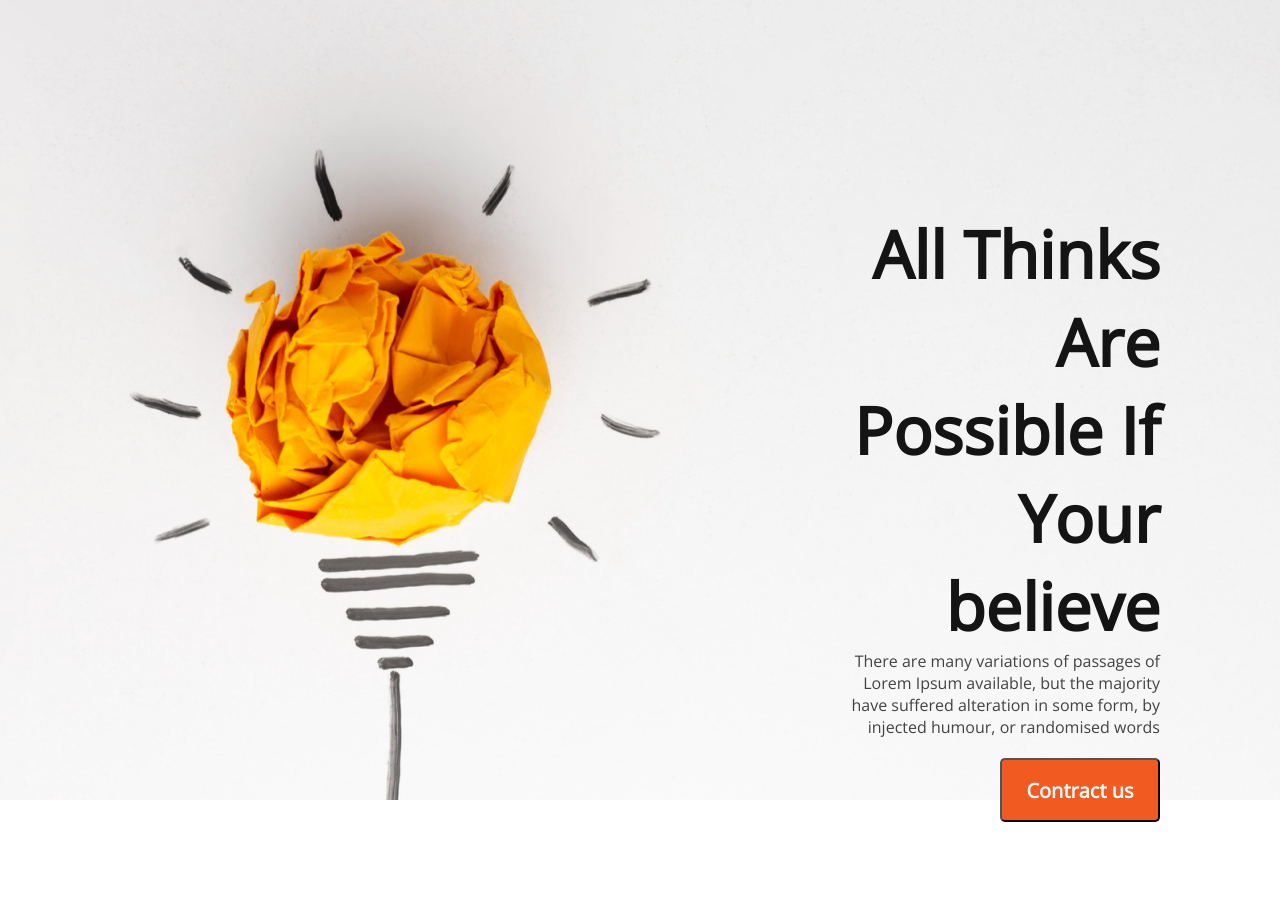
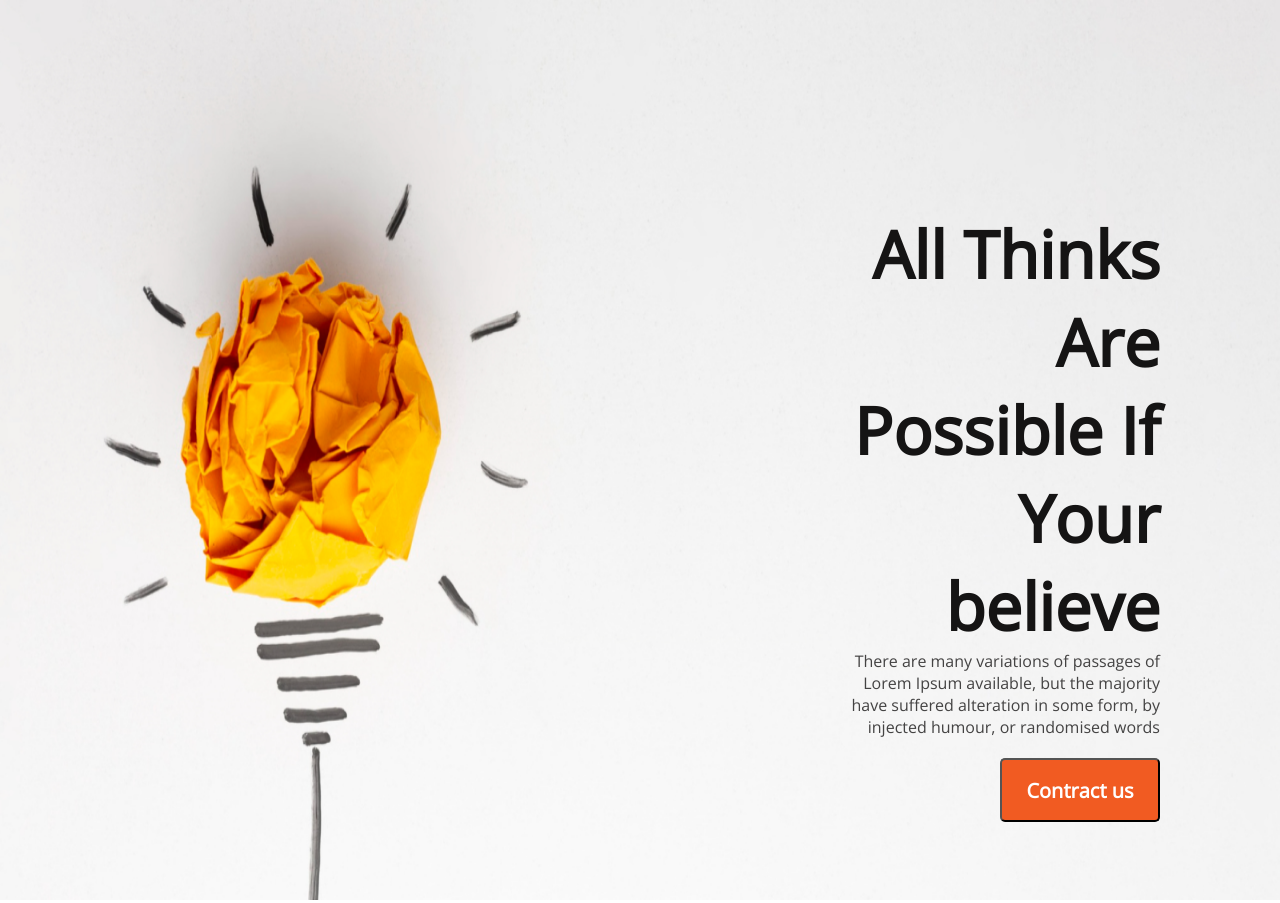
Before and after one commit to AJAmran/project-1, a plain HTML site: page index.html in a window 1280 px wide. Shown: the top 903 px of the page. Drawn offline with nearby package versions, Linux system fonts and the light colour scheme.

Commit message:
6th commit

```diff
--- a/styles/style.css
+++ b/styles/style.css
@@ -8,8 +8,9 @@
 .header {
     background-image: url('../images/banner/banner1.png');
     background-repeat: no-repeat;
+    background-size:100% 100%;
     width: 100%;
-    height: 800px;
+    height: 900px;
     background-color: #EDEDED;
 
 }
@@ -151,6 +152,7 @@ img {
     margin: 0 230px 130px 230px;
     background-image: linear-gradient(90deg, #F15B22 0%, rgba(241, 91, 34, 0) 100%), url('../images/watch.png');
     background-repeat: no-repeat;
+    background-size:100% 100%;
     height: 300px;
     border-radius: 8px;
 
```
